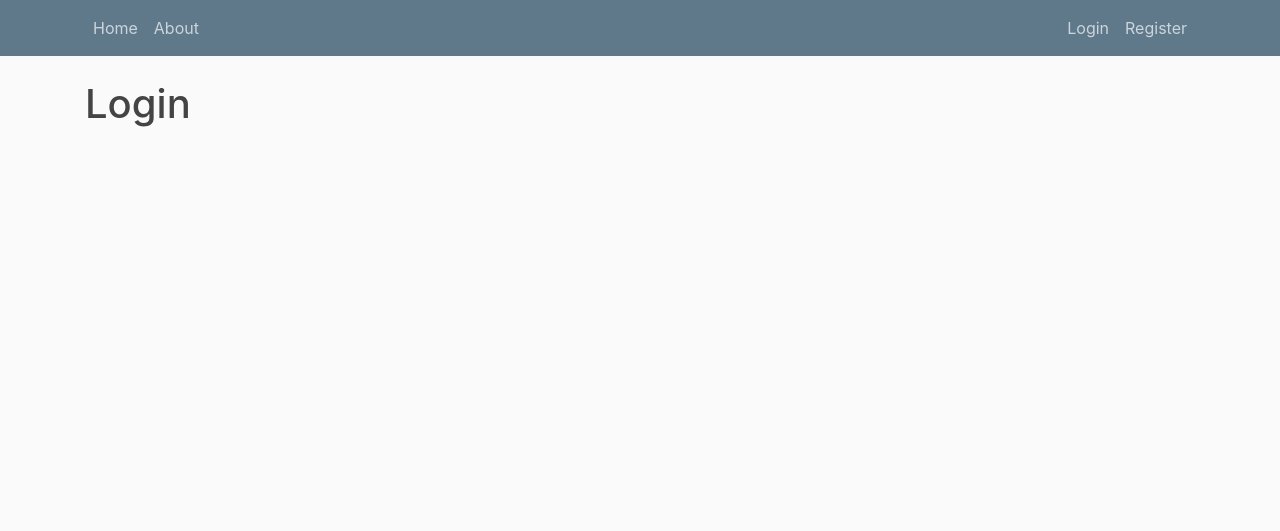
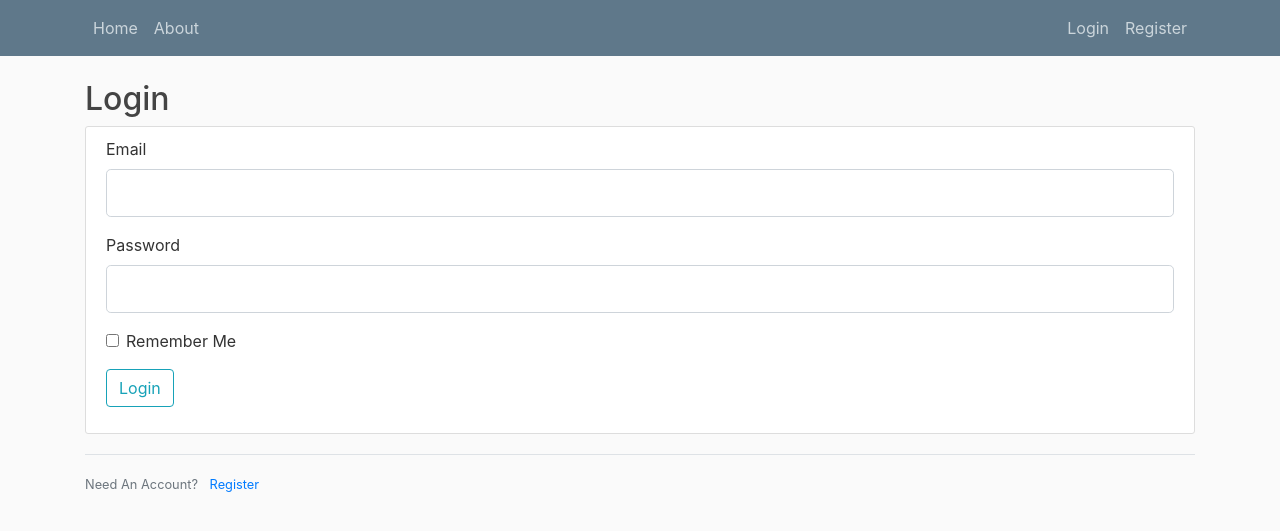
Before and after one commit to leonardodechecchi/web-app, a Flask app: page /login in a window 1280 px wide. Shown: the top 531 px of the page. Run offline with Flask 2, Linux system fonts and the light colour scheme; some libraries are stand-ins or nearby versions.

Commit message:
third commit

```diff
--- a/app/app.py
+++ b/app/app.py
@@ -1,8 +1,12 @@
 from flask import Flask, render_template, url_for, flash, redirect
+from flask_sqlalchemy import SQLAlchemy
 from forms import RegistrationForm, LoginForm
 
 app = Flask(__name__)
 app.config['SECRET_KEY'] = '5fd9b065b5a8ec13542a15bf09a7d92e'
+app.config['SQLALCHEMY_DATABASE_URI'] = 'sqlite:///site.db'
+db = SQLAlchemy(app)
+
 
 
 @app.route('/')
@@ -25,9 +29,15 @@ def register():
     return render_template('public/register.html', title='Register', form=form)
 
 
-@app.route('/login')
+@app.route('/login', methods=['GET', 'POST'])
 def login():
     form = LoginForm()
+    if form.validate_on_submit():  # if form validated after submit
+        if form.email.data == 'leo.dechi99@gmail.com' and form.password.data == 'password':
+            flash(f'Login Successful', 'success')
+            return redirect(url_for('home'))
+        else:
+            flash(f'Login Unsuccessful, please retry', 'danger')
     return render_template('public/login.html', title='Login', form=form)
 
 
--- a/app/forms.py
+++ b/app/forms.py
@@ -7,8 +7,8 @@ from wtforms.validators import DataRequired, Length, EqualTo, Email
 # EqualTo() : verifies that 'password' is equalto 'confirm_password'
 
 class RegistrationForm(FlaskForm):
-    username = StringField('Username', validators=[
-                           DataRequired(), Length(min=2, max=20)])  # list of validators
+    name = StringField('Name', validators=[DataRequired(), Length(min=2, max=20)])
+    surname = StringField('Surname', validators=[DataRequired(), Length(min=2, max=20)])
     email = StringField('Email', validators=[DataRequired(), Email()])
     password = PasswordField('Password', validators=[DataRequired()])
     confirm_password = PasswordField('Confirm Password', validators=[
--- a/app/templates/public/about.html
+++ b/app/templates/public/about.html
@@ -2,6 +2,6 @@
 
 {% block content %}
 
-<h1>About</h1>
+<h2>About</h2>
 
 {% endblock %}
--- a/app/templates/public/home.html
+++ b/app/templates/public/home.html
@@ -2,6 +2,6 @@
 
 {% block content %}
 
-<h1>Home Page</h1>
+<h2>Home Page</h2>
 
 {% endblock %}
--- a/app/templates/public/login.html
+++ b/app/templates/public/login.html
@@ -2,6 +2,65 @@
 
 {% block content %}
 
-<h1>Login</h1>
+<h2>Login</h2>
+
+<div class="content-section">
+    <form action="" method="post">
+        {{ form.hidden_tag() }}
+
+        <fieldset class="form-group">
+
+            <!-- Email -->
+            <div class="form-group">
+                {{ form.email.label(class="form-control-label") }}
+                {% if form.email.errors %}
+                    {{ form.email(class="form-control form-control-lg is-invalid") }}
+                    <div class="invalid-feedback">
+                        {% for error in form.email.errors %}
+                            <span>{{ error }}</span>
+                        {% endfor %}
+                    </div>
+                {% else %}
+                    {{ form.email(class="form-control form-control-lg") }}
+                {% endif %}
+            </div>
+
+            <!-- Password -->
+            <div class="form-group">
+                {{ form.password.label(class="form-control-label") }}
+                {% if form.password.errors %}
+                    {{ form.password(class="form-control form-control-lg is-invalid") }}
+                    <div class="invalid-feedback">
+                        {% for error in form.password.errors %}
+                            <span>{{ error }}</span>
+                        {% endfor %}
+                    </div>
+                {% else %}
+                    {{ form.password(class="form-control form-control-lg") }}
+                {% endif %}
+            </div>
+
+            <!-- Remember Me -->
+            <div class="form-check">
+                {{ form.remember(class="form-check-input") }}
+                {{ form.remember.label(class="form-check-label", type="radio") }}
+            </div>
+
+        </fieldset>
+
+        <!-- Login -->
+        <div class="form-group">
+            {{ form.submit(class="btn btn-outline-info") }}
+        </div>
+
+    </form>
+</div>
+<div class="border-top pt-3">
+    <small class="text-muted">
+        Need An Account? <a class="ml-2" href="{{ url_for('register') }}">Register</a>
+    </small>
+</div>
+
+
 
 {% endblock %}
--- a/app/templates/public/templates/layout.html
+++ b/app/templates/public/templates/layout.html
@@ -21,33 +21,47 @@
 
 </head>
 
-<body>
+<body class="body">
 
     <header class="site-header">
-        <nav class="navbar navbar-expand-md navbar-light bg-steel fixed-top">
+
+        <!-- Navbar -->
+        <nav class="navbar navbar-expand-md bg-steel fixed-top">
+
             <div class="container">
+
                 <button class="navbar-toggler" type="button" data-toggle="collapse" data-target="#navbarNavAltMarkup"
                     aria-controls="navbarNavAltMarkup" aria-expanded="false" aria-label="Toggle navigation">
-                    <span class="navbar-toggler-icon"></span>
                 </button>
+
                 <div class="collapse navbar-collapse" id="navbarToggle">
+
+                    <!-- Left Bar -->
                     <div class="navbar-nav mr-auto">
-                        <a class="nav-item nav-link" href="/">Home</a>
-                        <a class="nav-item nav-link" href="/about">About</a>
+                        <a class="nav-link" href="{{ url_for('home') }}">Home</a>
+                        <a class="nav-link" href="{{ url_for('about') }}">About</a>
                     </div>
+
+                    <!-- Right Bar -->
                     <div class="navbar-nav">
-                        <a class="nav-item nav-link" href="/login">Login</a>
-                        <a class="nav-item nav-link" href="/register">Register</a>
+                        <a class="nav-item nav-link" href="{{ url_for('login') }}">Login</a>
+                        <a class="nav-item nav-link" href="{{ url_for('register') }}">Register</a>
                     </div>
+
                 </div>
+
             </div>
+
         </nav>
+
     </header>
 
     <main role="main" class="container">
         <div class="row">
-            <div class="col-md-8">
-                <!-- flash messages -->
+            <div class="col">
+
+                <!-- enable flash messages -->
+                <!-- with_categories=true allow us to select categories (e.g. 'success-danger' etc.) -->
                 {% with messages = get_flashed_messages(with_categories=true) %}
                     {% if messages %}
                         {% for category, message in messages %}
@@ -57,9 +71,9 @@
                         {% endfor %}
                     {% endif %}
                 {% endwith %}
+
                 <!-- content -->
-                {% block content %}
-                {% endblock %}
+                {% block content %}{% endblock %}
             </div>
         </div>
     </main>
```
Also changed, not shown: app/templates/public/register.html (+67 -6 lines), requirements.txt (added, +19 -0 lines), 1 other file.
